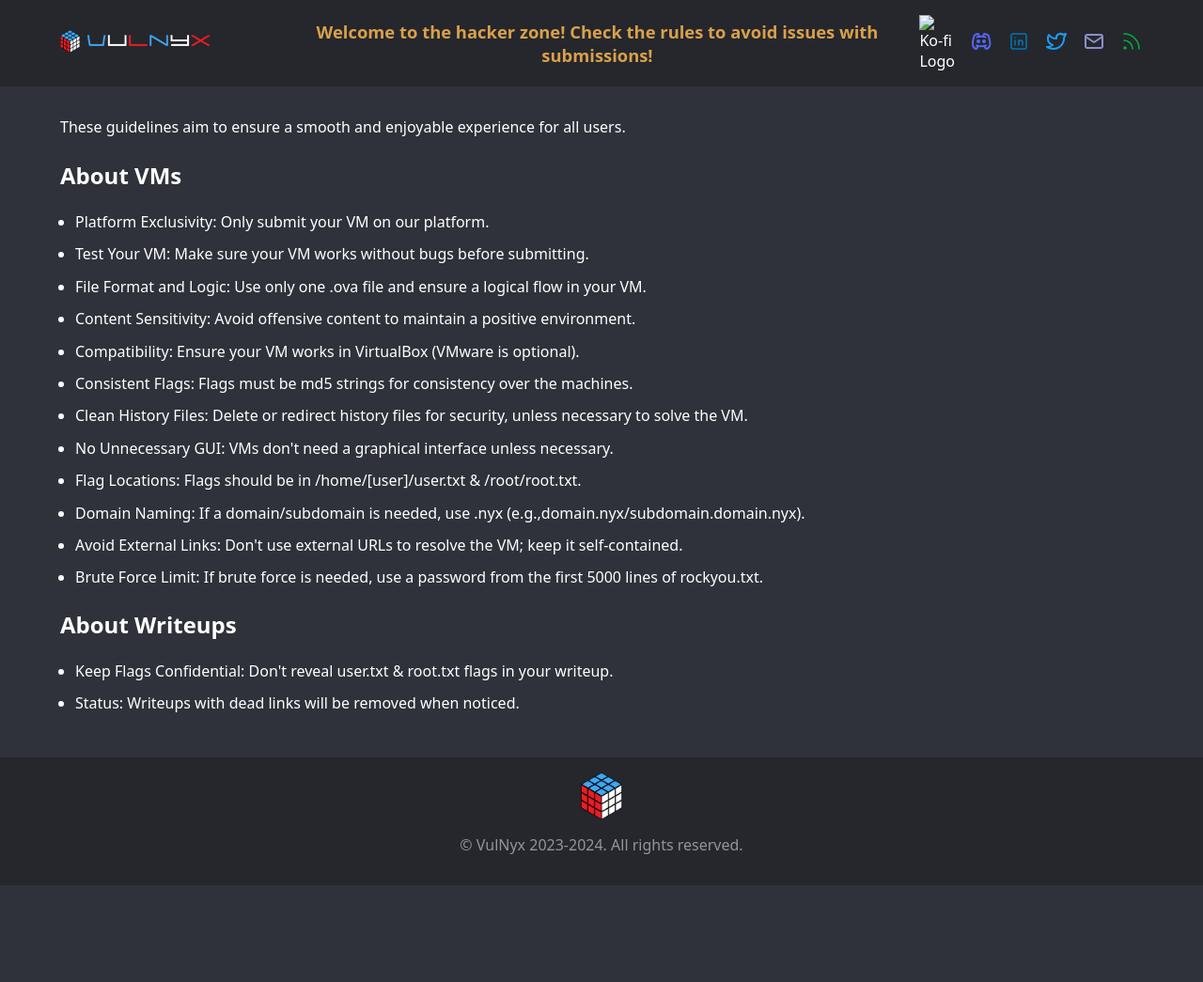
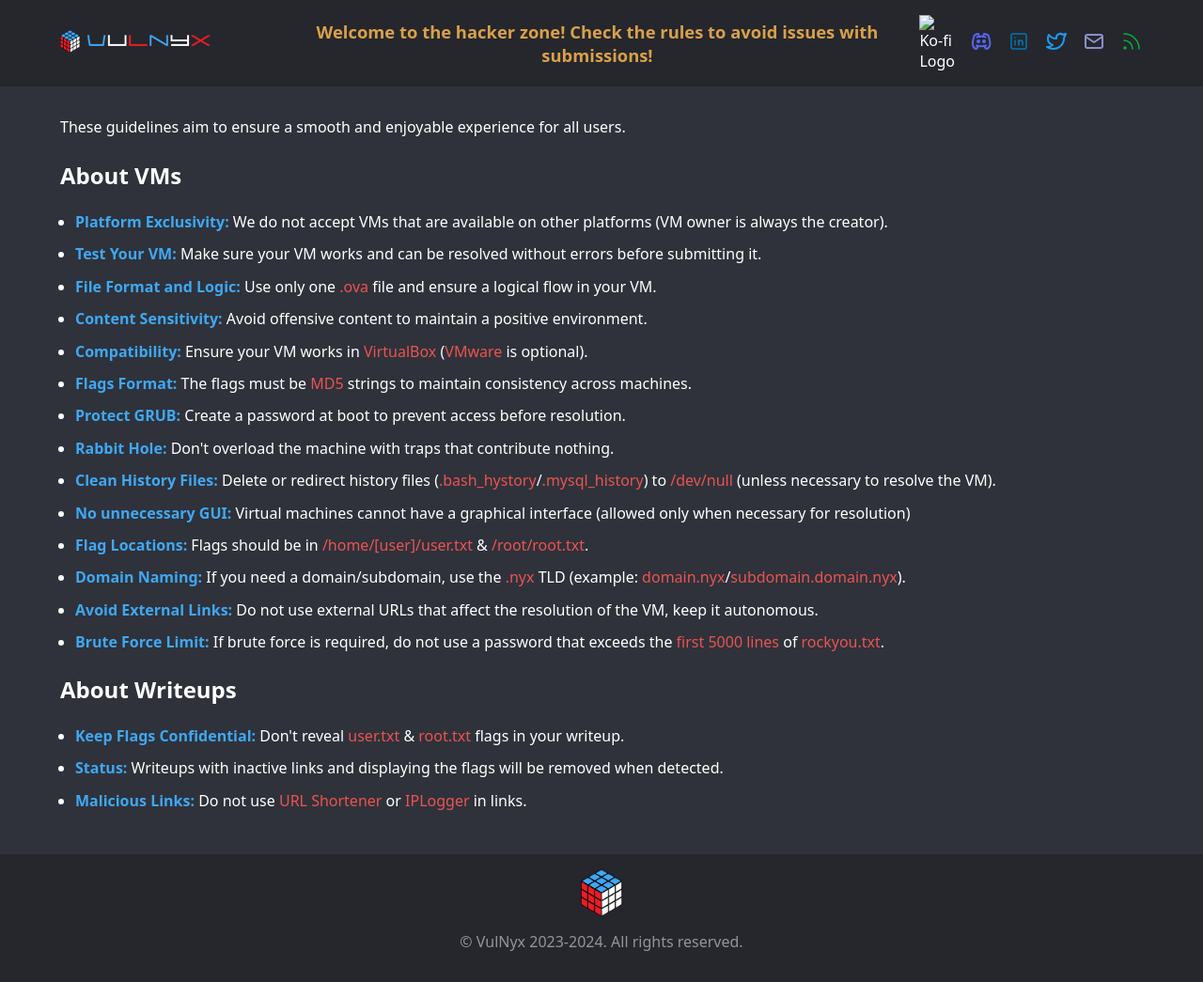
Before and after one commit to VulNyx/vulnyx, a Jekyll site: the page built from rules.md, in a window 1280 px wide. Shown: the whole page at 94% size. Built offline with Jekyll 4.4.1, drawn with Linux system fonts in a browser that asks for light colours; before the commit the page ends 942 px from its top, so only the background shows below that.

Commit message:
It is colored with the new styles + I add new rules

```diff
--- a/_layouts/rules.html
+++ b/_layouts/rules.html
@@ -104,49 +104,58 @@
       <h2 class="rules-heading">About VMs</h2>
       <ul class="rules-list">
         <li>
-          <p>Platform Exclusivity: Only submit your VM on our platform.</p>
+          <p><span class="header-color"><strong>Platform Exclusivity:</strong></span> We do not accept VMs that are available on other platforms (VM owner is always the creator).</p>
         </li>
         <li>
-          <p>Test Your VM: Make sure your VM works without bugs before submitting.</p>
+          <p><span class="header-color"><strong>Test Your VM:</strong></span> Make sure your VM works and can be resolved without errors before submitting it.</p>
         </li>
         <li>
-          <p>File Format and Logic: Use only one .ova file and ensure a logical flow in your VM.</p>
+          <p><span class="header-color"><strong>File Format and Logic:</strong></span> Use only one <span class="text-color">.ova</span> file and ensure a logical flow in your VM.</p>
         </li>
         <li>
-          <p>Content Sensitivity: Avoid offensive content to maintain a positive environment.</p>
+          <p><span class="header-color"><strong>Content Sensitivity:</strong></span> Avoid offensive content to maintain a positive environment.</p>
         </li>
         <li>
-          <p>Compatibility: Ensure your VM works in VirtualBox (VMware is optional).</p>
+          <p><span class="header-color"><strong>Compatibility:</strong></span> Ensure your VM works in <span class="text-color">VirtualBox</span> (<span class="text-color">VMware</span> is optional).</p>
         </li>
         <li>
-          <p>Consistent Flags: Flags must be md5 strings for consistency over the machines.</p>
+          <p><span class="header-color"><strong>Flags Format:</strong></span> The flags must be <span class="text-color">MD5</span> strings to maintain consistency across machines.</p>
         </li>
         <li>
-          <p>Clean History Files: Delete or redirect history files for security, unless necessary to solve the VM.</p>
+          <p><span class="header-color"><strong>Protect GRUB:</strong></span> Create a password at boot to prevent access before resolution.</p>
         </li>
         <li>
-          <p>No Unnecessary GUI: VMs don't need a graphical interface unless necessary.</p>
+          <p><span class="header-color"><strong>Rabbit Hole:</strong></span> Don't overload the machine with traps that contribute nothing.</p>
         </li>
         <li>
-          <p>Flag Locations: Flags should be in /home/[user]/user.txt & /root/root.txt.</p>
+          <p><span class="header-color"><strong>Clean History Files:</strong></span> Delete or redirect history files (<span class="text-color">.bash_hystory</span>/<span class="text-color">.mysql_history</span>) to <span class="text-color">/dev/null</span> (unless necessary to resolve the VM).</p>
         </li>
         <li>
-          <p>Domain Naming: If a domain/subdomain is needed, use .nyx (e.g.,domain.nyx/subdomain.domain.nyx).</p>
+          <p><span class="header-color"><strong>No unnecessary GUI:</strong></span> Virtual machines cannot have a graphical interface (allowed only when necessary for resolution)</p>
         </li>
         <li>
-          <p>Avoid External Links: Don't use external URLs to resolve the VM; keep it self-contained.</p>
+          <p><span class="header-color"><strong>Flag Locations:</strong></span> Flags should be in <span class="text-color">/home/[user]/user.txt</span> & <span class="text-color">/root/root.txt</span>.</p>
         </li>
         <li>
-          <p>Brute Force Limit: If brute force is needed, use a password from the first 5000 lines of rockyou.txt.</p>
+          <p><span class="header-color"><strong>Domain Naming:</strong></span> If you need a domain/subdomain, use the <span class="text-color">.nyx</span> TLD (example: <span class="text-color">domain.nyx</span>/<span class="text-color">subdomain.domain.nyx</span>).</p>
+        </li>
+        <li>
+          <p><span class="header-color"><strong>Avoid External Links:</strong></span> Do not use external URLs that affect the resolution of the VM, keep it autonomous.</p>
+        </li>
+        <li>
+          <p><span class="header-color"><strong>Brute Force Limit:</strong></span> If brute force is required, do not use a password that exceeds the <span class="text-color">first 5000 lines</span> of <span class="text-color">rockyou.txt</span>.</p>
         </li>
       </ul>
       <h2 class="rules-heading">About Writeups</h2>
       <ul class="rules-list">
         <li>
-          <p>Keep Flags Confidential: Don't reveal user.txt & root.txt flags in your writeup.</p>
+          <p><span class="header-color"><strong>Keep Flags Confidential:</strong></span> Don't reveal <span class="text-color">user.txt</span> & <span class="text-color">root.txt</span> flags in your writeup.</p>
         </li>
         <li>
-          <p>Status: Writeups with dead links will be removed when noticed.</p>
+          <p><span class="header-color"><strong>Status:</strong></span> Writeups with inactive links and displaying the flags will be removed when detected.</p>
+        </li>
+        <li>
+          <p><span class="header-color"><strong>Malicious Links:</strong></span> Do not use <span class="text-color">URL Shortener</span> or <span class="text-color">IPLogger</span> in links.</p>
         </li>
       </ul>
     </section>
```
